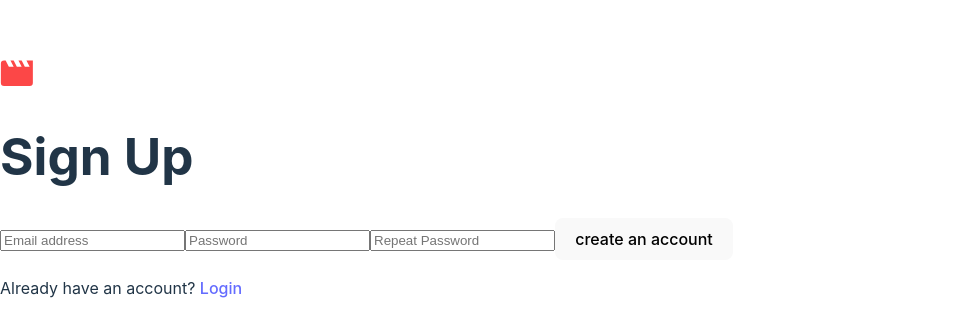
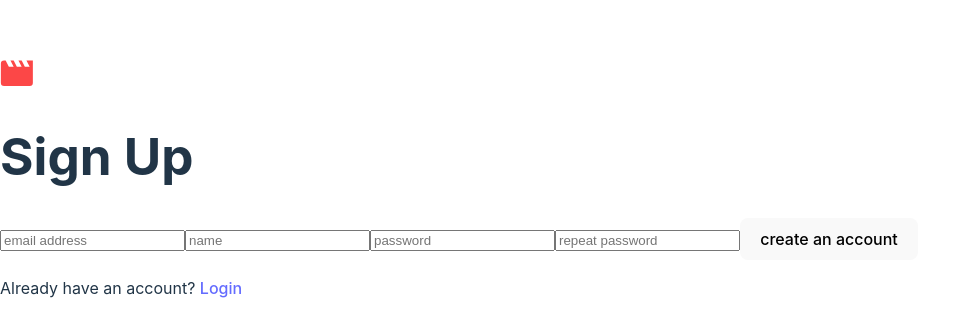
Before and after one commit to JorgeAMendoza/entertainment-web-app, a React (Vite) app in the folder client/: page /sign-up in a window 1280 px wide. Shown: the part 212-548 px from the top of the page, without its empty margins (0-961 px from the left). Built offline with nearby package versions, Linux system fonts and the light colour scheme.

Commit message:
created the sign up mutation and ran codegen to get the correctly typed hook for the mutation, used formik to create the sign up form and yup for the validation schema, I installed the validation package from npm to check for a strong password

```diff
--- a/client/package.json
+++ b/client/package.json
@@ -23,6 +23,7 @@
     "react-dom": "^18.2.0",
     "react-router-dom": "^6.4.1",
     "styled-components": "^5.3.5",
+    "validator": "^13.7.0",
     "yup": "^0.32.11"
   },
   "devDependencies": {
@@ -34,6 +35,7 @@
     "@types/react": "^18.0.17",
     "@types/react-dom": "^18.0.6",
     "@types/styled-components": "^5.1.26",
+    "@types/validator": "^13.7.8",
     "@vitejs/plugin-react": "^2.0.1",
     "cypress": "^10.7.0",
     "eslint-config-prettier": "^8.5.0",
--- a/client/src/components/TextField/TextField.tsx
+++ b/client/src/components/TextField/TextField.tsx
@@ -1,8 +1,8 @@
 import { useField } from 'formik';
-import { LoginForm } from '../../types/form-props';
+import { LoginForm, SignUpForm } from '../../types/form-props';
 
 interface TextFieldProps {
-  name: keyof LoginForm;
+  name: keyof LoginForm | keyof SignUpForm;
   type: 'text' | 'password';
   id: TextFieldProps['name'];
   placeholder: string;
--- a/client/src/main.tsx
+++ b/client/src/main.tsx
@@ -1,7 +1,7 @@
 import React from 'react';
 import ReactDOM from 'react-dom/client';
 import { ApolloClient, InMemoryCache, ApolloProvider } from '@apollo/client';
-import { GRAPHQL_URI } from '../utils/config';
+import { GRAPHQL_URI } from './utils/config';
 import './index.css';
 import { createBrowserRouter, RouterProvider } from 'react-router-dom';
 import WelcomePage from './routes/Welcome';
--- a/client/src/routes/LoginRoute.tsx
+++ b/client/src/routes/LoginRoute.tsx
@@ -2,7 +2,7 @@ import { Formik, Form } from 'formik';
 import { useLoginUserMutation } from '../generated/graphql';
 import { LoginForm } from '../types/form-props';
 import TextField from '../components/TextField/TextField';
-import { loginFormValidation } from '../../utils/form-validation';
+import { loginFormValidation } from '../utils/form-validation';
 import { Link, useNavigate } from 'react-router-dom';
 import logoIcon from '../assets/logo.svg';
 import { useLoginContext } from '../context/login-context';
--- a/client/src/routes/SignUpRoute.tsx
+++ b/client/src/routes/SignUpRoute.tsx
@@ -1,16 +1,71 @@
-import entertainmentLogoIcon from '../assets/logo.svg';
-import { Link } from 'react-router-dom';
+import { Formik, Form } from 'formik';
+import { useSignUpUserMutation } from '../generated/graphql';
+import logoIcon from '../assets/logo.svg';
+import { SignUpForm } from '../types/form-props';
+import TextField from '../components/TextField/TextField';
+import { Link, useNavigate } from 'react-router-dom';
+import { useLoginContext } from '../context/login-context';
+import { signUpValidation } from '../utils/form-validation';
+
+const initialValues: SignUpForm = {
+  email: '',
+  password: '',
+  name: '',
+  repeatPassword: '',
+};
 
 const SignUpRoute = () => {
   return (
     <main>
       <div>
-        <img src={entertainmentLogoIcon} alt="entertainment logo" />
+        <img src={logoIcon} alt="entertainment logo" />
       </div>
 
       <div>
         <h1>Sign Up</h1>
-        <form>
+        <Formik
+          initialValues={initialValues}
+          validationSchema={signUpValidation}
+          onSubmit={(values) => {
+            console.log(values);
+          }}
+        >
+          <Form>
+            <label>
+              <TextField
+                name="email"
+                type="text"
+                id="email"
+                placeholder="email address"
+              />
+            </label>
+
+            <label>
+              <TextField name="name" type="text" id="name" placeholder="name" />
+            </label>
+
+            <label>
+              <TextField
+                name="password"
+                type="text"
+                id="password"
+                placeholder="password"
+              />
+            </label>
+
+            <label>
+              <TextField
+                name="repeatPassword"
+                type="password"
+                id="repeatPassword"
+                placeholder="repeat password"
+              />
+            </label>
+
+            <button type="submit">create an account</button>
+          </Form>
+        </Formik>
+        {/* <form>
           <label>
             <input type="text" placeholder="Email address" />
           </label>
@@ -22,7 +77,7 @@ const SignUpRoute = () => {
           </label>
 
           <button>create an account</button>
-        </form>
+        </form> */}
         <p>
           Already have an account? <Link to="/login">Login</Link>
         </p>
--- a/client/src/types/form-props.ts
+++ b/client/src/types/form-props.ts
@@ -7,4 +7,5 @@ export interface SignUpForm {
   email: string;
   password: string;
   name: string;
+  repeatPassword: string;
 }
--- /dev/null
+++ b/client/src/utils/form-validation.ts
@@ -0,0 +1,23 @@
+import * as Yup from 'yup';
+import validator from 'validator';
+
+// const uppercaseRegex = /[A-Z]/g;
+// const lowercaseRegex = /[a-z]/g;
+// const numberRegex = /[1-9]/g;
+
+export const loginFormValidation = Yup.object({
+  email: Yup.string().required("can't be blank").email('invalid email'),
+  password: Yup.string().required("can't be blank"),
+});
+
+export const signUpValidation = Yup.object({
+  email: Yup.string().required("can't be blank").email('invalid email'),
+  name: Yup.string().required("can't be blank"),
+  password: Yup.string()
+    .test('valid', 'invalid password', (val) => {
+      if (!val) return true;
+      if (validator.isStrongPassword(val)) return true;
+      else return false;
+    })
+    .required("can't be blank"),
+});
--- a/client/utils/form-validation.ts
+++ /dev/null
@@ -1,6 +0,0 @@
-import * as Yup from 'yup';
-
-export const loginFormValidation = Yup.object({
-  email: Yup.string().required("can't be blank").email(),
-  password: Yup.string().required("can't be blank"),
-});
```
Also changed, not shown: client/src/generated/graphql.tsx (+73 -76 lines), client/src/graphql/mutation.ts (+8 -0 lines), client/src/utils/config.ts (renamed from client/utils/config.ts), 1 other file (tests, documents, lock files or other folders).
